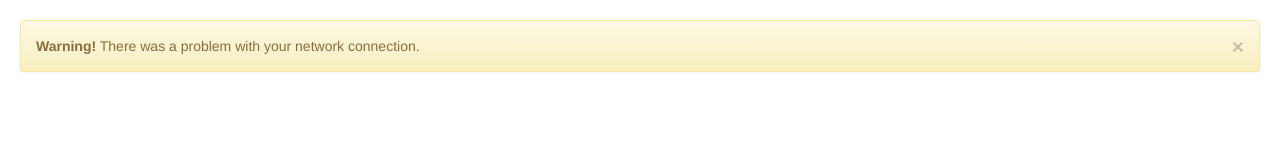
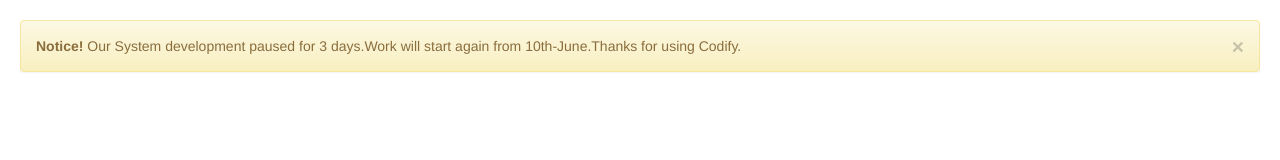
Before and after one commit to My-Creation/AppManage, a plain HTML site: page Verify/main.html in a window 1280 px wide. Drawn offline with nearby package versions, Linux system fonts and the light colour scheme.

Commit message:
Update main.html

```diff
--- a/Verify/main.html
+++ b/Verify/main.html
@@ -22,7 +22,7 @@
  <div class="bs-example">
   <div class="alert alert-warning fade in">
    <a href="#" class="close" data-dismiss="alert">×</a>
-   <strong>Warning!</strong> There was a problem with your network connection.
+   <strong>Notice!</strong> Our System development paused for 3 days.Work will start again from 10th-June.Thanks for using Codify.
   </div>
  </div>
 
```
